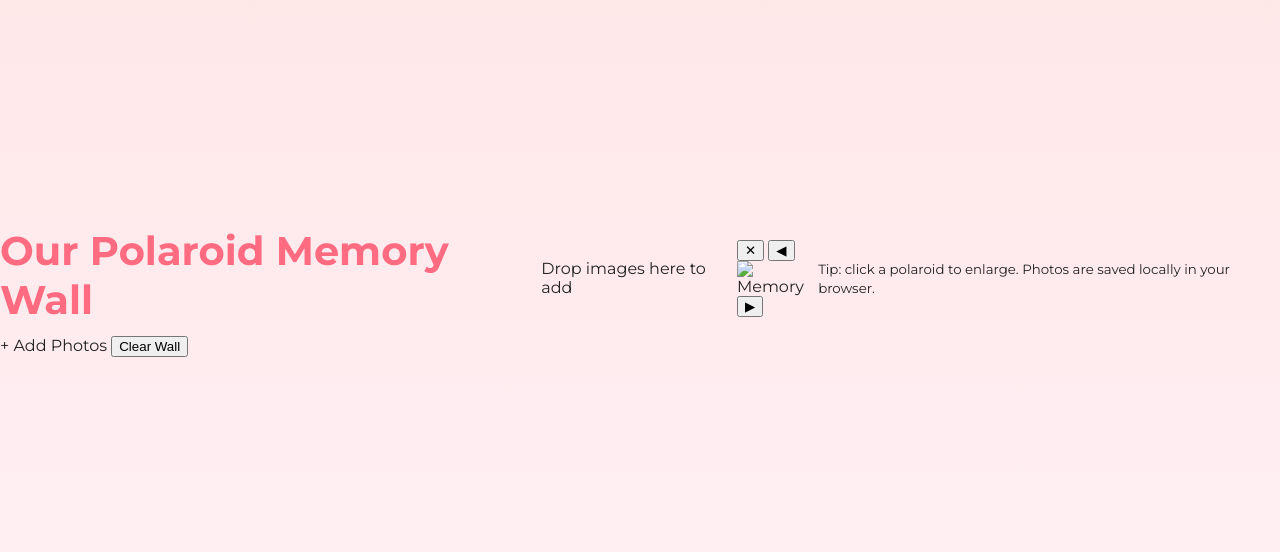
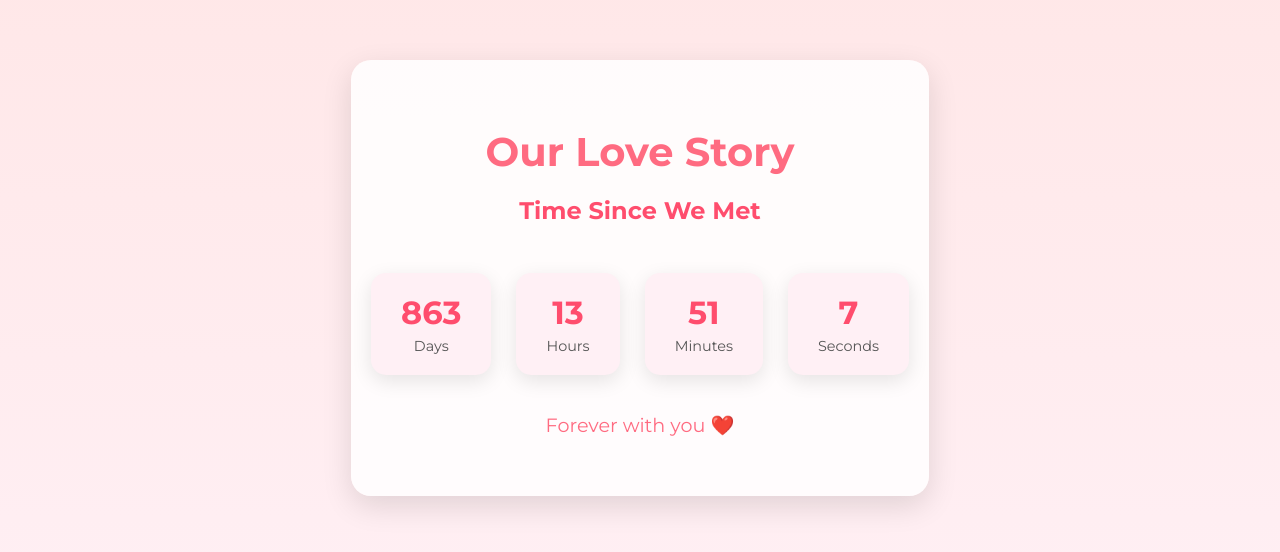
Before and after one commit to theia77/anniversary, a plain HTML site: page index.html in a window 1280 px wide. Shown: the part 122-674 px from the top of the page. Drawn offline with Linux system fonts and the light colour scheme.

Commit message:
Update index.html

```diff
--- a/index.html
+++ b/index.html
@@ -1,42 +1,25 @@
-<!doctype html>
+<!DOCTYPE html>
 <html lang="en">
 <head>
-  <meta charset="utf-8" />
-  <meta name="viewport" content="width=device-width,initial-scale=1" />
-  <title>Polaroid Memory Wall</title>
+  <meta charset="UTF-8">
+  <meta name="viewport" content="width=device-width, initial-scale=1.0">
+  <title>Countdown to Forever</title>
   <link rel="stylesheet" href="styles.css">
 </head>
 <body>
-  <header class="topbar">
-    <h1>Our Polaroid Memory Wall</h1>
-    <div class="controls">
-      <label class="upload-btn">
-        + Add Photos
-        <input id="fileInput" type="file" accept="image/*" multiple hidden>
-      </label>
-      <button id="clearBtn" class="ghost">Clear Wall</button>
+  <div class="container">
+    <h1>Our Love Story</h1>
+    <h2>Time Since We Met</h2>
+
+    <div id="countdown" class="countdown">
+      <div><span id="days">0</span><span>Days</span></div>
+      <div><span id="hours">0</span><span>Hours</span></div>
+      <div><span id="minutes">0</span><span>Minutes</span></div>
+      <div><span id="seconds">0</span><span>Seconds</span></div>
     </div>
-  </header>
 
-  <main>
-    <section id="wall" class="wall" aria-live="polite"></section>
-    <div class="drop-hint" id="dropHint">Drop images here to add</div>
-  </main>
-
-  <!-- Modal for viewing single polaroid -->
-  <div id="modal" class="modal" aria-hidden="true">
-    <button id="modalClose" class="modal-close" aria-label="Close">✕</button>
-    <button id="prevBtn" class="nav">◀</button>
-    <div class="modal-content">
-      <img id="modalImg" alt="Memory" />
-      <figcaption id="modalCaption"></figcaption>
-    </div>
-    <button id="nextBtn" class="nav">▶</button>
+    <p id="message" class="message"></p>
   </div>
-
-  <footer class="footer">
-    <small>Tip: click a polaroid to enlarge. Photos are saved locally in your browser.</small>
-  </footer>
 
   <script src="script.js"></script>
 </body>
```
